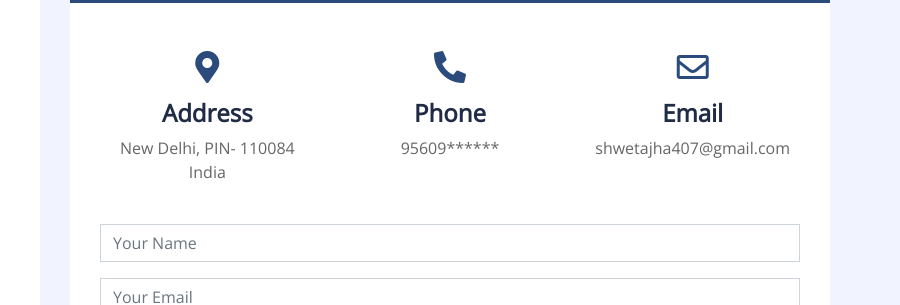
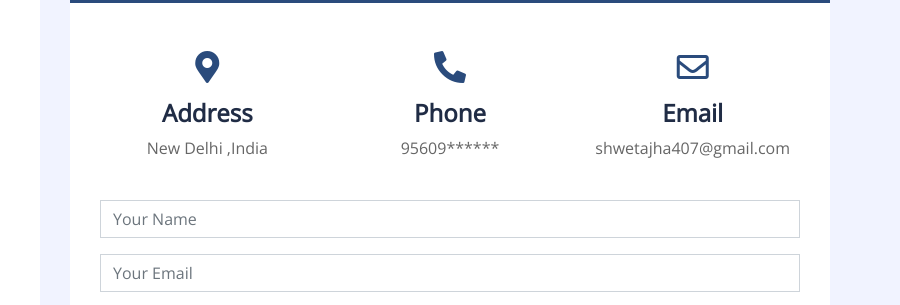
Before and after one commit to Shwetajha1/Shwetajha1.github.io, a plain HTML site: page home/contact.html in a window 1280 px wide. Shown: the part 323-628 px from the top of the page, 380-1280 px from the left. Drawn offline with nearby package versions, Linux system fonts and the light colour scheme.

Commit message:
third commit

```diff
--- a/home/contact.html
+++ b/home/contact.html
@@ -86,7 +86,7 @@
                     <div class="col-sm-4 text-center mb-3">
                         <i class="fa fa-2x fa-map-marker-alt mb-3 text-primary"></i>
                         <h4 class="font-weight-bold">Address</h4>
-                        <p>New Delhi, PIN- 110084 India</p>
+                        <p>New Delhi ,India</p>
                     </div>
                     <div class="col-sm-4 text-center mb-3">
                         <i class="fa fa-2x fa-phone-alt mb-3 text-primary"></i>
```
